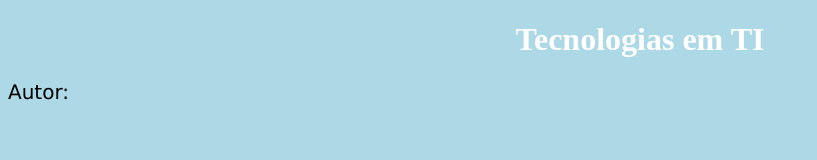
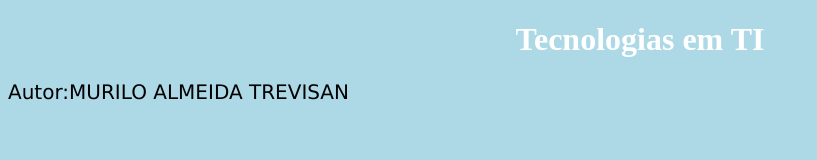
Before and after one commit to Murilo-rgb/TecnologiaTI, a plain HTML site: page Index.html in a window 1280 px wide. Shown: the whole page, without its empty margins (0-817 px from the left). Drawn offline with Linux system fonts and the light colour scheme.

Commit message:
Update Index.html
Acrescentado o nome do autor

```diff
--- a/Index.html
+++ b/Index.html
@@ -20,7 +20,7 @@
 	<body>
 
 		<h1>Tecnologias em TI</h1>
-		<p>Autor:</p>
+		<p>Autor:MURILO ALMEIDA TREVISAN</p>
 
 	</body>
 </html>
```
